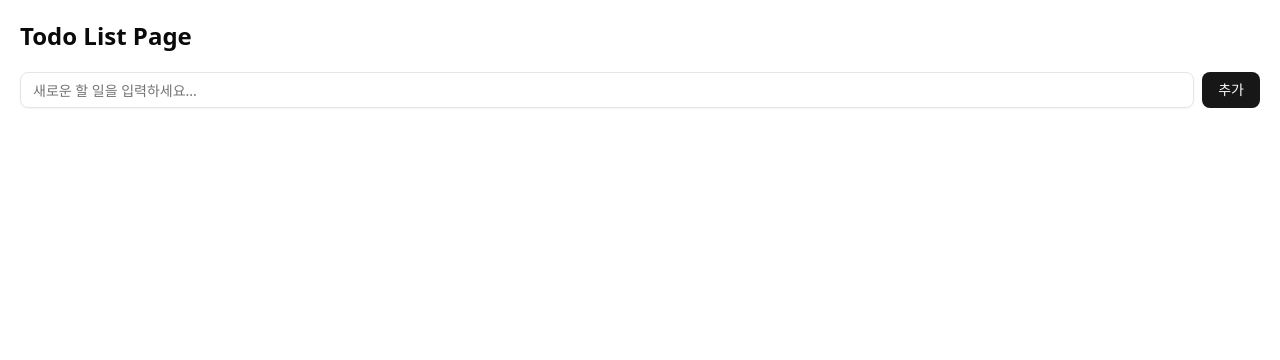
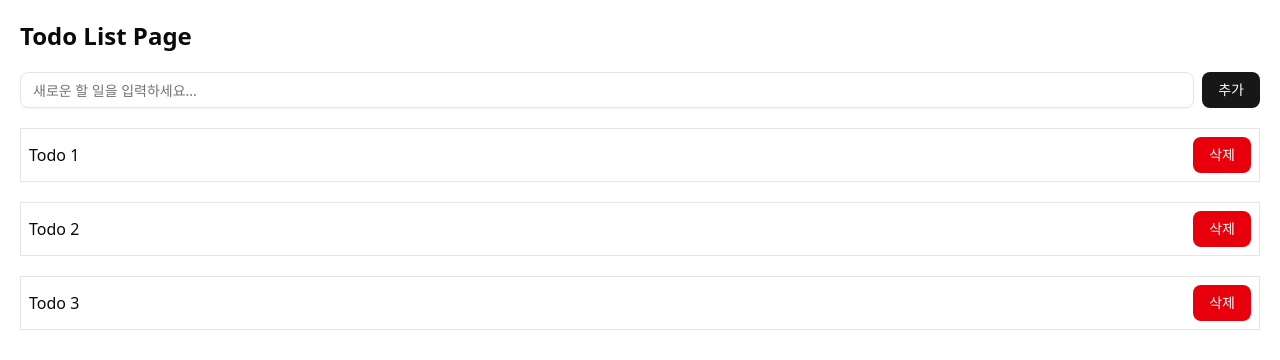
Before and after one commit to gudrmsglgl/react_sns, a React (Vite) app: page /todo-list in a window 1280 px wide. Shown: the top 360 px of the page. Built offline with nearby package versions, Linux system fonts and the light colour scheme; data requests are answered from the project's data file.

Commit message:
feat: TanStack Query 의존성 추가 및  query 추가

```diff
--- a/package.json
+++ b/package.json
@@ -14,6 +14,7 @@
     "@radix-ui/react-popover": "^1.1.15",
     "@radix-ui/react-slot": "^1.2.4",
     "@tailwindcss/vite": "^4.1.18",
+    "@tanstack/react-query": "^5.90.12",
     "class-variance-authority": "^0.7.1",
     "clsx": "^2.1.1",
     "embla-carousel-react": "^8.6.0",
--- /dev/null
+++ b/src/api/fetch-todos.ts
@@ -0,0 +1,12 @@
+import type { Todo } from "@/types";
+import { API_URL } from "@/lib/constants";
+
+export async function fetchTodos() {
+  const response = await fetch(`${API_URL}/todos`);
+  if (!response.ok) {
+    throw new Error("Failed to fetch todos");
+  }
+
+  const data: Todo[] = await response.json();
+  return data;
+}
--- /dev/null
+++ b/src/hooks/queries/use-todos.data.ts
@@ -0,0 +1,9 @@
+import { useQuery } from "@tanstack/react-query";
+import { fetchTodos } from "@/api/fetch-todos";
+
+export function useTodosData() {
+  return useQuery({
+    queryFn: fetchTodos,
+    queryKey: ["todos"],
+  });
+}
--- /dev/null
+++ b/src/lib/constants.ts
@@ -0,0 +1 @@
+export const API_URL = "http://localhost:3000";
--- a/src/main.tsx
+++ b/src/main.tsx
@@ -3,9 +3,14 @@ import { createRoot } from "react-dom/client";
 import "./index.css";
 import App from "./App.tsx";
 import { BrowserRouter } from "react-router";
+import { QueryClientProvider, QueryClient } from "@tanstack/react-query";
+
+const queryClient = new QueryClient();
 
 createRoot(document.getElementById("root")!).render(
   <BrowserRouter>
-    <App />
+    <QueryClientProvider client={queryClient}>
+      <App />
+    </QueryClientProvider>
   </BrowserRouter>,
 );
--- a/src/pages/todo-list-page.tsx
+++ b/src/pages/todo-list-page.tsx
@@ -1,15 +1,19 @@
 import TodoEditor from "@/components/todo-list/todo-editor";
 import TodoItem from "@/components/todo-list/todo-item";
-import { useTodos } from "@/stores/todo";
+
+import { useTodosData } from "@/hooks/queries/use-todos.data";
 
 export default function TodoListPage() {
-  const todos = useTodos();
+  const { data: todos, isLoading, error } = useTodosData();
+
+  if (error) return <div>에러발생: {error.message}</div>;
+  if (isLoading) return <div>로딩 중 입니다....</div>;
 
   return (
     <div className="flex flex-col gap-5 p-5">
       <h1 className="text-2xl font-bold">Todo List Page</h1>
       <TodoEditor />
-      {todos.map((item) => (
+      {todos?.map((item) => (
         <TodoItem key={item.id} {...item} />
       ))}
     </div>
```
Also changed, not shown: 1 other file (tests, documents, lock files or other folders).
